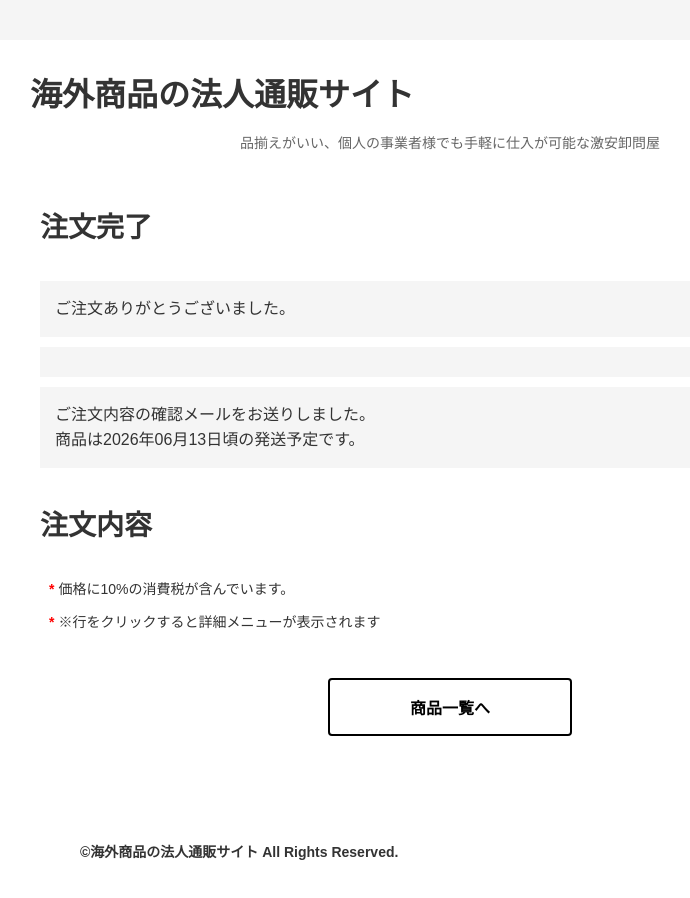
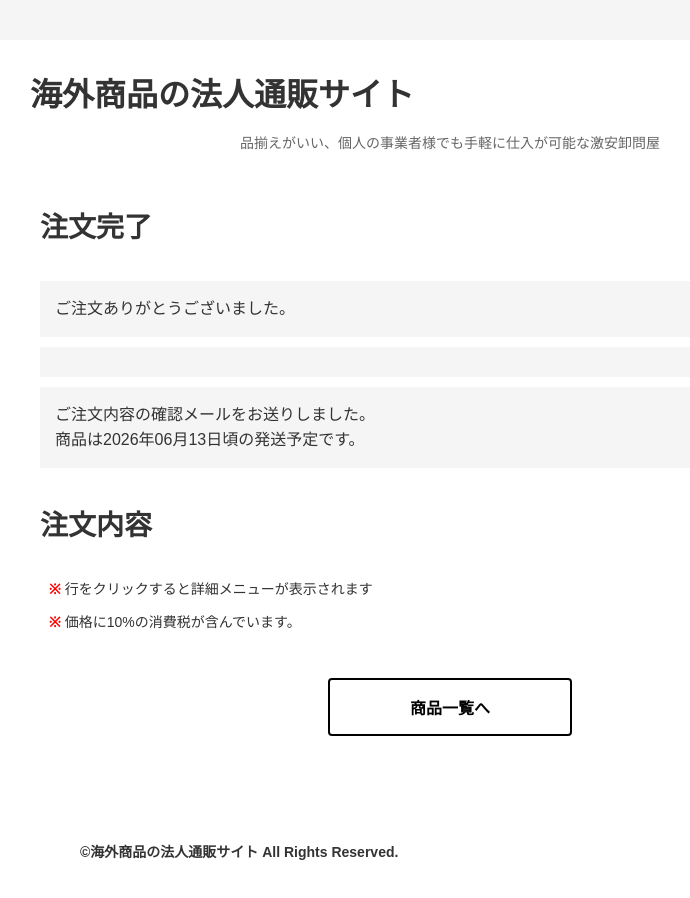
Before and after one commit to hitsu0909/webshop-frontend, a Vue app: page /ordercomplete in a window 1280 px wide. Shown: the top 898 px of the page, without its empty margins (190-880 px from the left). Built offline with nearby package versions, Linux system fonts and the light colour scheme.

Commit message:
commit add 1

```diff
--- a/src/components/OrderComplete.vue
+++ b/src/components/OrderComplete.vue
@@ -81,8 +81,8 @@
         <div>合計点数：{{ totalQuantity }}点</div>
         <div>合計金額：¥{{ totalPrice.toLocaleString() }}</div>
       </div>
-      <p class="form-note"><span class="required">*</span>価格に10%の消費税が含んでいます。</p>
-      <p class="form-note"><span class="required">*</span>※行をクリックすると詳細メニューが表示されます</p>
+      <p class="form-note"><span class="required">※</span>行をクリックすると詳細メニューが表示されます</p>
+      <p class="form-note"><span class="required">※</span>価格に10%の消費税が含んでいます。</p>
       <div class="button-group">
         <button class="btn btn-secondary" @click="$router.push('/products')">
           商品一覧へ
--- a/src/components/OrderDetail.vue
+++ b/src/components/OrderDetail.vue
@@ -84,8 +84,8 @@
           <div>合計点数：{{ totalQuantity }}点</div>
           <div>合計金額：¥{{ totalPrice.toLocaleString() }}</div>
         </div>
-        <p class="form-note"><span class="required">*</span>金額に10%の消費税が含んでいます。</p>
-        <p class="form-note"><span class="required">*</span>※行をクリックすると詳細メニューが表示されます</p>
+        <p class="form-note"><span class="required">※</span>行をクリックすると詳細メニューが表示されます</p>
+        <p class="form-note"><span class="required">※</span>金額に10%の消費税が含んでいます。</p>
         <!-- 戻る -->
         <div class="button-group">
           <button class="btn btn-secondary" @click="$router.push('/products')">
--- a/src/components/OrderHistory.vue
+++ b/src/components/OrderHistory.vue
@@ -53,8 +53,8 @@
 
 </tbody>
       </table>
-      <p class="form-note"><span class="required">*</span>金額に10%の消費税が含んでいます。</p>
-      <p class="form-note"><span class="required">*</span>※行をクリックすると詳細メニューが表示されます</p>
+      <p class="form-note"><span class="required">※</span>行をクリックすると詳細メニューが表示されます</p>
+      <p class="form-note"><span class="required">※</span>金額に10%の消費税が含んでいます。</p>
     </main>
     <div class="button-group">
         <button class="btn btn-secondary" @click="$router.push('/products')">
```
